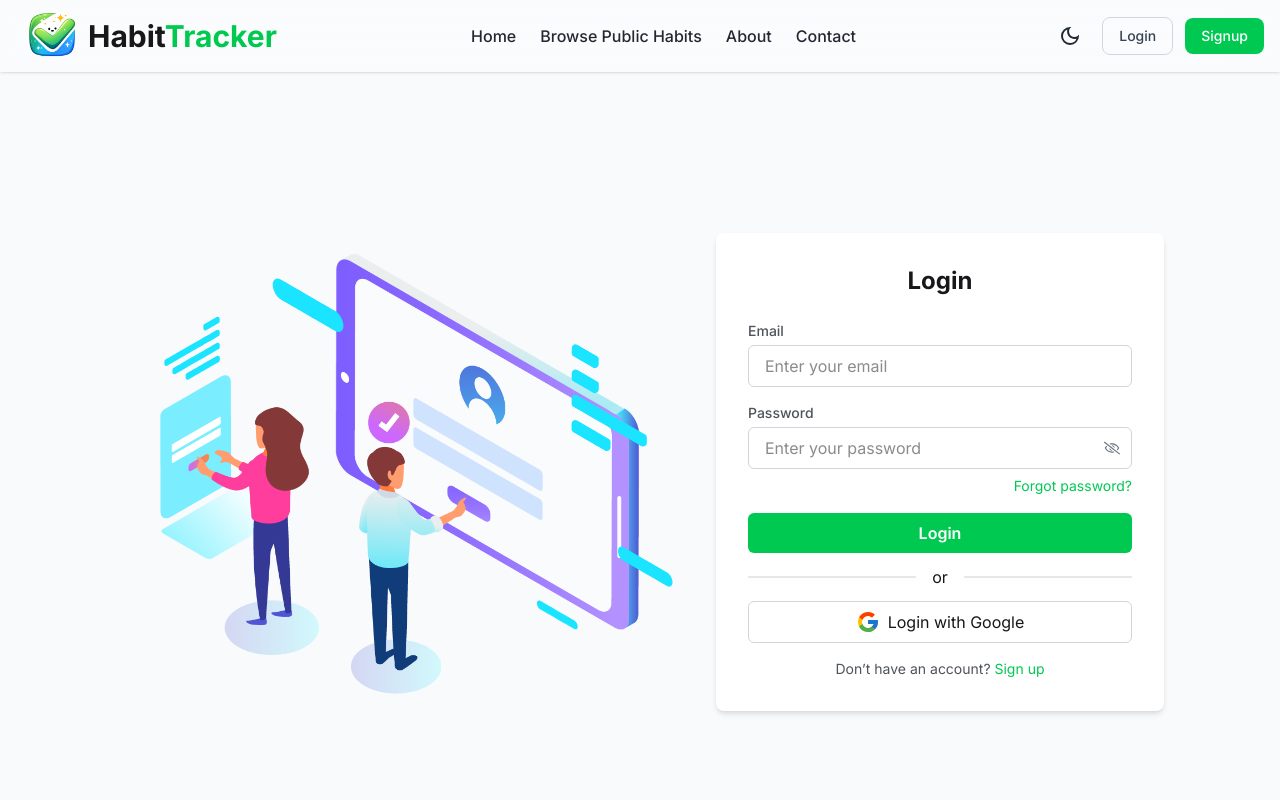
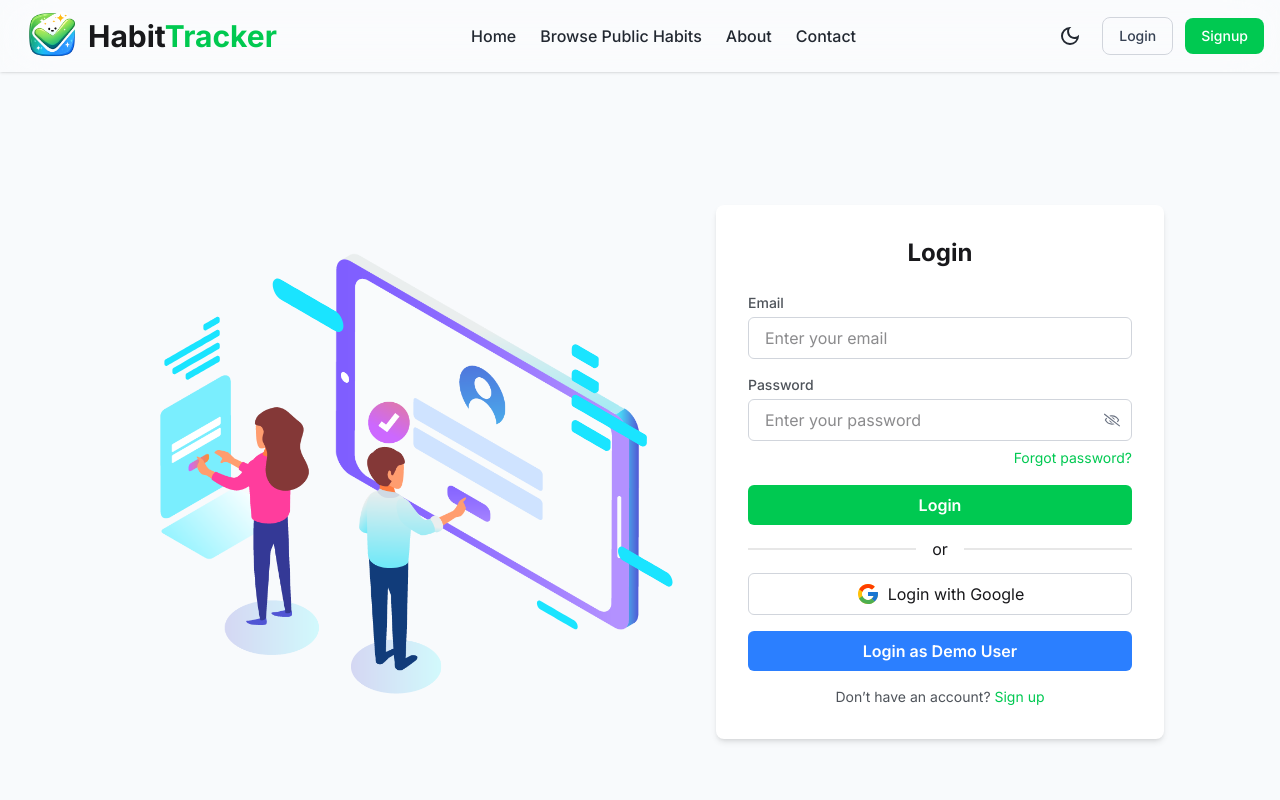
Before and after one commit to mdrobiulislam1479/habit-tracker-client, a React (Vite) app: page /login in a window 1280 px wide. Shown: the top 800 px of the page. Built offline with nearby package versions, Linux system fonts and the light colour scheme; no server answers.

Commit message:
added demo user functionalities in login page

```diff
--- a/src/Pages/Login.jsx
+++ b/src/Pages/Login.jsx
@@ -64,6 +64,34 @@ const Login = () => {
             "Cancelled previous popup request. Try again.",
           "auth/account-exists-with-different-credential":
             "An account already exists with the same email but different sign-in method.",
+        };
+        toast.error(messages[error.code] || error.message);
+      });
+  };
+
+  // Demo user credentials
+  const demoUser = {
+    email: import.meta.env.VITE_user_email,
+    password: import.meta.env.VITE_user_password,
+  };
+
+  const handleDemoLogin = () => {
+    setLoading(true);
+    signInUser(demoUser.email, demoUser.password)
+      .then(() => {
+        toast.success("Logged in as Demo User!");
+        navigate(location.state || "/");
+        setLoading(false);
+      })
+      .catch((error) => {
+        setLoading(false);
+        const messages = {
+          "auth/invalid-email": "Invalid email address.",
+          "auth/user-disabled": "This user account has been disabled.",
+          "auth/user-not-found": "No account found with this email.",
+          "auth/wrong-password": "Incorrect password. Please try again.",
+          "auth/network-request-failed":
+            "Network error. Check your internet connection.",
         };
         toast.error(messages[error.code] || error.message);
       });
@@ -164,6 +192,20 @@ const Login = () => {
           </button>
         </motion.div>
 
+        <motion.div
+          whileHover={{ scale: 1.02 }}
+          whileTap={{ scale: 0.98 }}
+          className="mt-4"
+        >
+          <button
+            type="button"
+            onClick={handleDemoLogin}
+            className="w-full py-2 bg-blue-500 hover:bg-blue-600 text-white rounded-md font-semibold transition cursor-pointer"
+          >
+            Login as Demo User
+          </button>
+        </motion.div>
+
         <p className="text-sm text-center text-accent/80 mt-4">
           Don’t have an account?{" "}
           <Link to="/signup" className="text-green-500 hover:underline">
```
